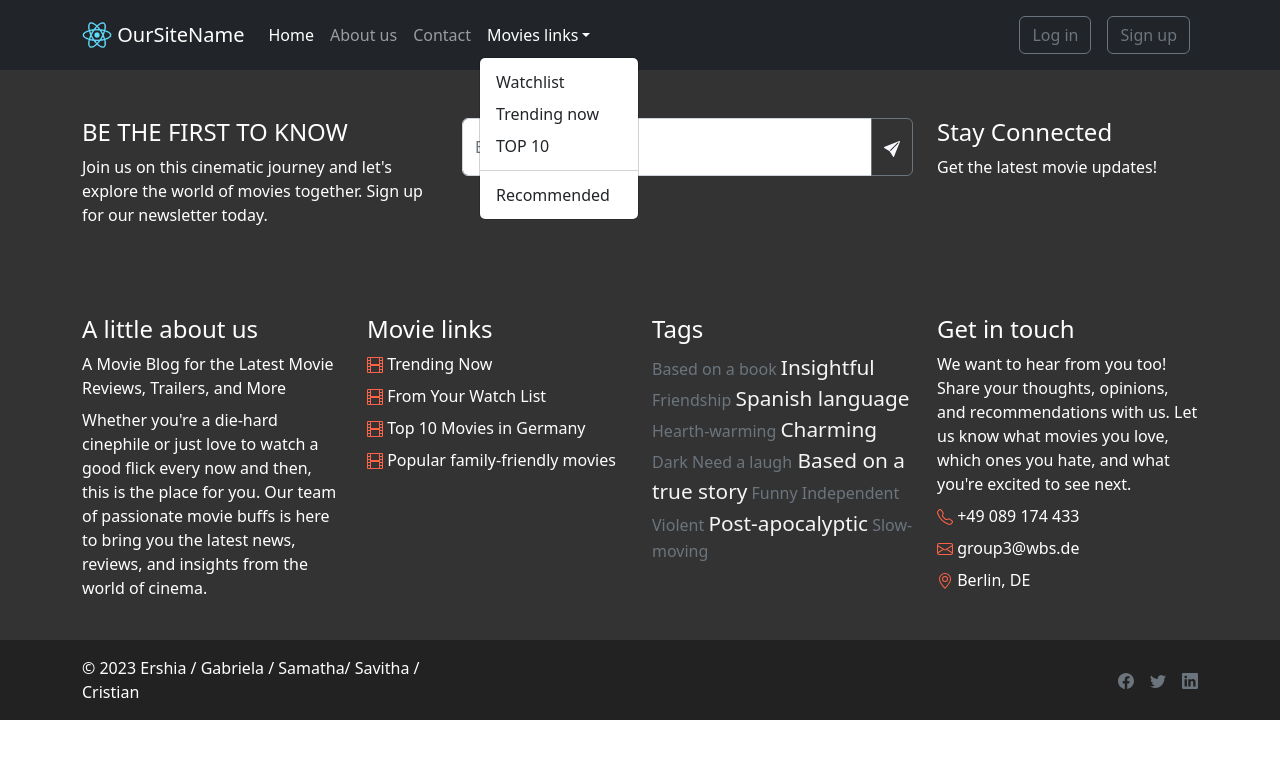
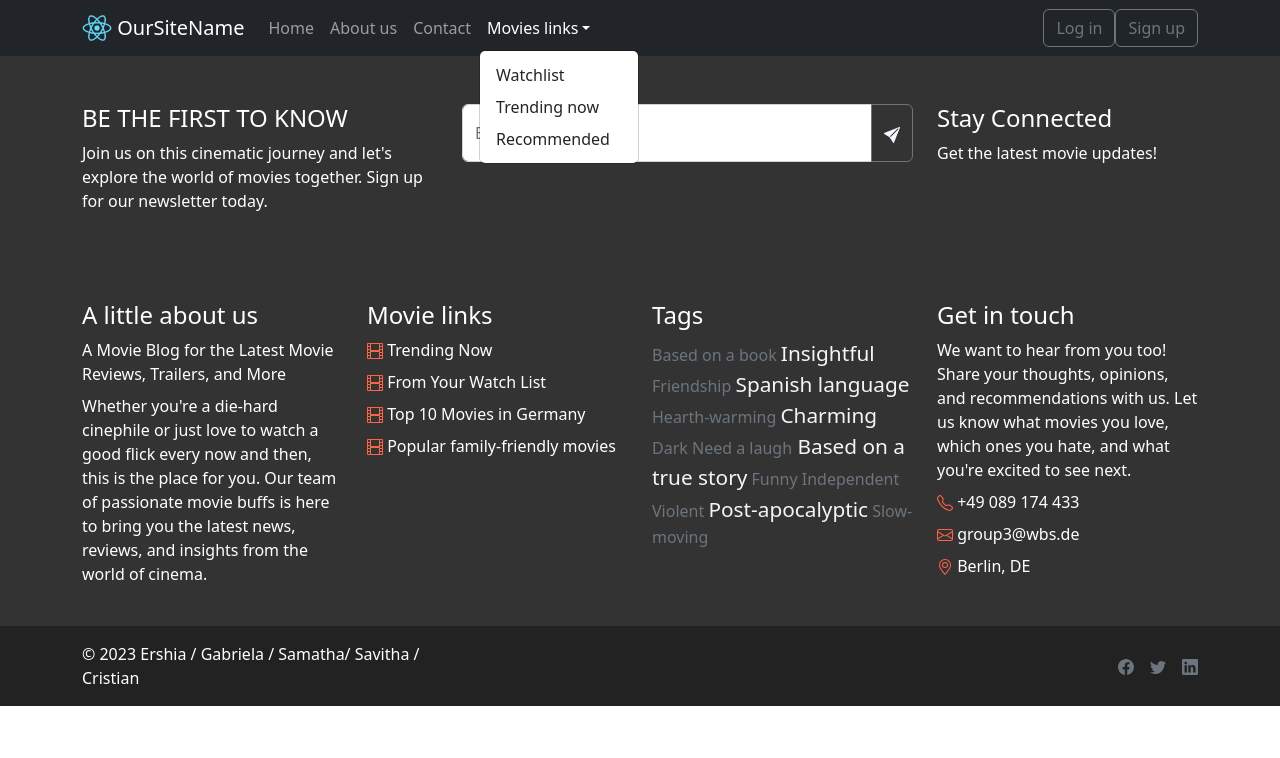
Before and after one commit to SK-tec/Movieapp_G3, a React (Create React App) app: page / in a window 1280 px wide. Both pictures are taken after a click on the button "Movies links". Shown: the top 758 px of the page. Built offline with nearby package versions, Linux system fonts and the light colour scheme.

Commit message:
Update MyNavbar.js

```diff
--- a/src/components/MyNavbar.js
+++ b/src/components/MyNavbar.js
@@ -5,14 +5,15 @@ import Navbar from "react-bootstrap/Navbar";
 import NavDropdown from "react-bootstrap/NavDropdown";
 import Button from "react-bootstrap/Button";
 import { LinkContainer } from "react-router-bootstrap";
+import { NavLink } from "react-router-dom";
+
 const MyNavbar = () => {
   return (
     <>
-      <div id="header">
       <Navbar collapseOnSelect expand="lg" bg="dark" variant="dark">
         <Container>
-            <LinkContainer to="/">
-              <Navbar.Brand href="#home">
+          <LinkContainer to="/home">
+            <Navbar.Brand>
               <img
                 alt=""
                 src="/logo192.png"
@@ -23,58 +24,49 @@ const MyNavbar = () => {
               OurSiteName
             </Navbar.Brand>
           </LinkContainer>
-
           <Navbar.Toggle aria-controls="responsive-navbar-nav" />
           <Navbar.Collapse id="responsive-navbar-nav">
             <Nav className="me-auto">
-                <LinkContainer to="/">
-                  <Nav.Link>Home</Nav.Link>
+              <LinkContainer to="/home">
+                <Nav.Link className="navLink">Home</Nav.Link>
               </LinkContainer>
-                <LinkContainer to="/aboutus">
-                  <Nav.Link>About us</Nav.Link>
+              <LinkContainer  to="/aboutus">
+                <Nav.Link className="navLink">About us</Nav.Link>
               </LinkContainer>
               <LinkContainer to="/contact">
-                  <Nav.Link>Contact</Nav.Link>
+                <Nav.Link className="navLink">Contact</Nav.Link>
               </LinkContainer>
-                <LinkContainer to="/movieslinks">
-                  <NavDropdown
-                    title="Movies links"
-                    id="collasible-nav-dropdown"
-                  >
-                    <NavDropdown.Item href="#action/3.1">
+              <NavDropdown title="Movies links" id="collasible-nav-dropdown">
+                <LinkContainer to="/watchlist">
+                  <NavDropdown.Item className="dropdown-navLink">
                     Watchlist
                   </NavDropdown.Item>
-                    <NavDropdown.Item href="#action/3.2">
+                </LinkContainer>
+
+                <LinkContainer to="/trendingnow">
+                  <NavDropdown.Item className="dropdown-navLink">
                     Trending now
                   </NavDropdown.Item>
-                    <NavDropdown.Item href="#action/3.3">
-                      TOP 10
-                    </NavDropdown.Item>
-                    <NavDropdown.Divider />
-                    <NavDropdown.Item href="#action/3.4">
+                </LinkContainer>
+                <LinkContainer to="/recommended">
+                  <NavDropdown.Item className="dropdown-navLink">
                     Recommended
                   </NavDropdown.Item>
+                </LinkContainer>
               </NavDropdown>
-                </LinkContainer>
             </Nav>
             <Nav>
-                <LinkContainer to='/login'>
-                  <Nav.Link href="#">
+              <LinkContainer to="/login">
                 <Button variant="outline-secondary">Log in</Button>
-                  </Nav.Link>
               </LinkContainer>
-                <LinkContainer to='/signup'>
-                  <Nav.Link href="#">
+              <LinkContainer to="signup">
                 <Button variant="outline-secondary">Sign up</Button>
-                  </Nav.Link>
               </LinkContainer>
             </Nav>
           </Navbar.Collapse>
         </Container>
       </Navbar>
-      </div>
     </>
   );
 };
-
 export default MyNavbar;
```
Lines whose indentation alone changed are shown as unchanged.
